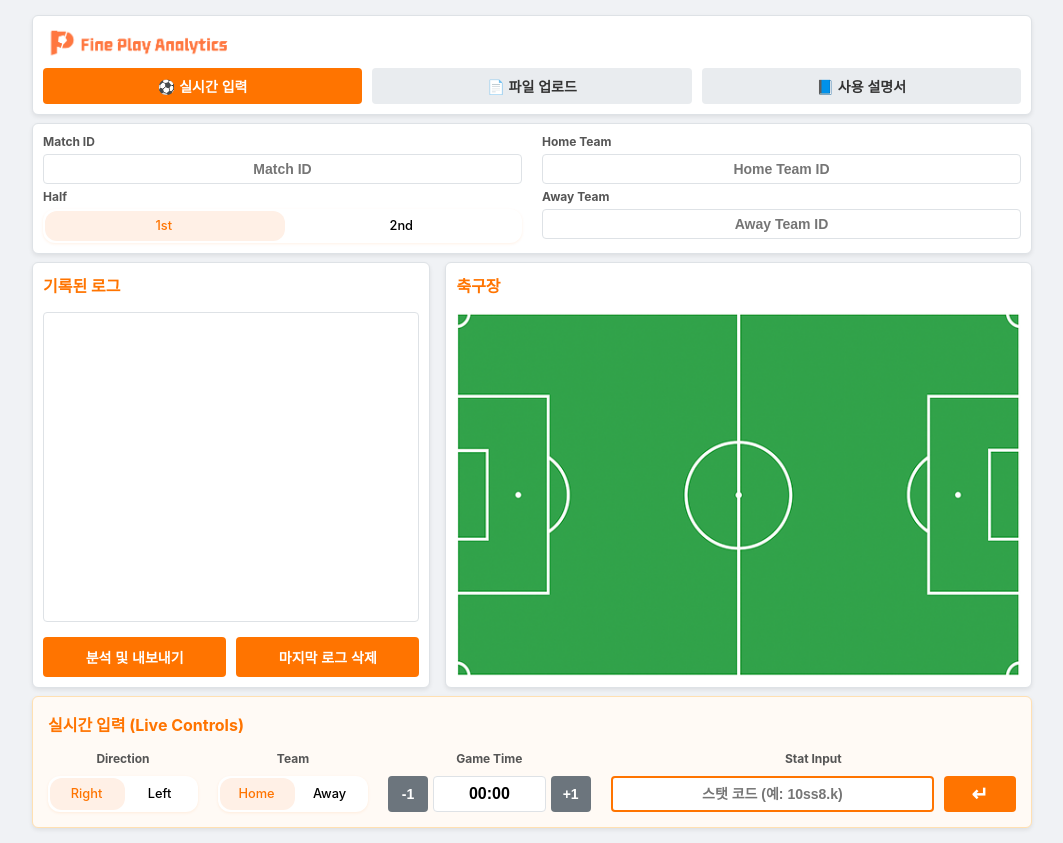
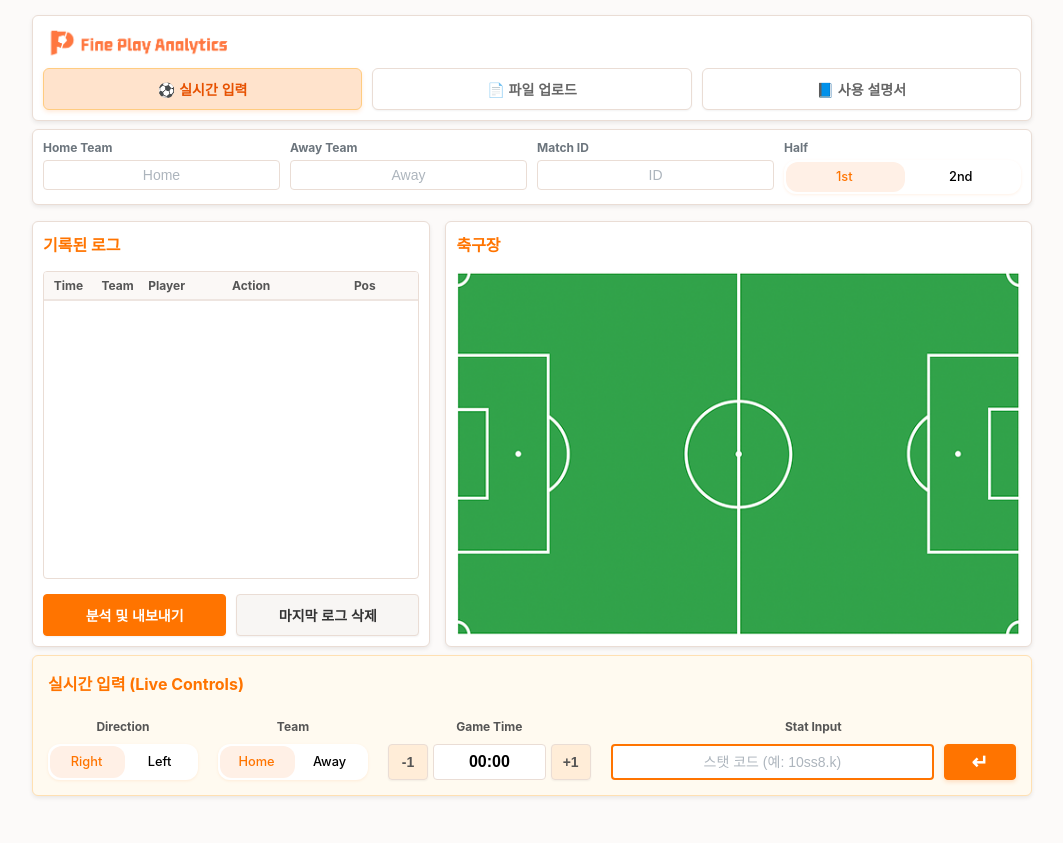
Before and after one commit to Yoonsh0214/FPA_Streamlit_App, a plain HTML site: page templates/index.html in a window 1280 px wide. Shown: the whole page, without its empty margins (108-1171 px from the left). After the commit the page ends 811 px from the top, so only its background shows below. Drawn offline with Linux system fonts and the light colour scheme.

Commit message:
ui 개선 4

```diff
--- a/templates/index.html
+++ b/templates/index.html
@@ -8,12 +8,29 @@
     <style>
         :root {
             --primary-color: #FF7400;
-            --primary-hover: #cc5d00;
-            --bg-color: #f0f2f5;
+            /* Original Primary (Keep for Logo/Highlights if needed) */
+            --soft-primary: #FFAB40;
+            /* Lighter Button Color */
+            --soft-primary-hover: #FF9100;
+            --bg-color: #fcfaf9;
+            /* Warm Neutral (Gray + Hint of Orange) */
             --card-bg: #ffffff;
             --text-color: #333;
-            --border-color: #dee2e6;
+            --border-color: #eaddd5;
+            /* Warm Border */
             --shadow: 0 2px 4px rgba(0, 0, 0, 0.08);
+            /* Revert shadow */
+            --gray-light: #fbf8f6;
+            /* Warm Light Gray */
+            --gray-medium: #eee5e0;
+            /* Warm Medium Gray */
+        }
+
+        /* Specific override for placeholder */
+        ::placeholder {
+            color: #adb5bd;
+            font-weight: normal;
+            font-size: 14px;
         }
 
         body {
@@ -259,17 +276,50 @@
         button {
             width: 100%;
             padding: 10px;
-            border: none;
+            border: 1px solid var(--border-color);
             border-radius: 4px;
-            background-color: var(--primary-color);
-            color: white;
+            border: 1px solid var(--border-color);
+            border-radius: 4px;
+            background-color: #f8f6f4;
+            /* Light Warm Gray to distinguish from inputs */
+            color: #333;
+            /* Dark Text */
             cursor: pointer;
             font-size: 14px;
             font-weight: bold;
-            transition: background-color 0.2s;
+            box-shadow: 0 1px 2px rgba(0, 0, 0, 0.05);
+            /* Add Shadow */
+            transition: all 0.2s;
         }
 
         button:hover {
+            background-color: #eee5e0;
+            /* Slightly darker warm gray on hover */
+            border-color: #dbe0e4;
+            box-shadow: 0 2px 4px rgba(0, 0, 0, 0.1);
+        }
+
+        /* Keep Submit Button Vibrant */
+        #submit_stat {
+            background-color: var(--primary-color);
+            color: white;
+            border: 1px solid var(--primary-color);
+            box-shadow: 0 2px 4px rgba(255, 116, 0, 0.2);
+        }
+
+        #submit_stat:hover {
+            background-color: var(--primary-hover);
+            border-color: var(--primary-hover);
+            box-shadow: 0 4px 8px rgba(255, 116, 0, 0.3);
+        }
+
+        #export_logs {
+            background-color: var(--primary-color);
+            color: white;
+            border: 1px solid var(--primary-color);
+        }
+
+        #export_logs:hover {
             background-color: var(--primary-hover);
         }
 
@@ -279,15 +329,30 @@
         }
 
         #mode-selector button {
-            background-color: #e9ecef;
-            color: var(--text-color);
+            background-color: #fff;
+            color: #666;
             flex: 1;
-            padding: 8px;
+            padding: 10px;
+            border: 1px solid #eaddd5;
+            border-radius: 6px;
+            box-shadow: 0 1px 2px rgba(0, 0, 0, 0.05);
+            /* Added Shadow */
+            transition: all 0.2s;
+        }
+
+        #mode-selector button:hover {
+            background-color: #f8f9fa;
         }
 
         #mode-selector button.active {
-            background-color: var(--primary-color);
-            color: white;
+            background-color: #FFE3CC;
+            /* Primary mixed with White (~20% tint) */
+            color: #E65100;
+            /* Dark Orange Text */
+            font-weight: bold;
+            border-color: #FFCC80;
+            box-shadow: 0 2px 4px rgba(255, 116, 0, 0.15);
+            /* Orange tinted shadow */
         }
 
         @media (max-width: 800px) {
@@ -323,7 +388,7 @@
         .input-label {
             font-size: 12px;
             font-weight: bold;
-            color: #555;
+            color: #6c757d;
             margin-bottom: 5px;
             display: block;
         }
@@ -418,11 +483,68 @@
 
         /* Highlighting Live Controls Panel */
         .card.highlight-card {
-            background-color: #fffaf5;
+            background-color: #fffaf0;
+            /* Keep warm bg only for highlight card */
             /* Even lighter primary color */
             border: 1px solid #ffe0b2;
             padding: 15px;
             /* Increased padding for emphasis */
+        }
+
+        .card.highlight-card h4 {
+            margin-bottom: 24px;
+            /* Increased from 15px */
+        }
+
+        /* Log Table Styles */
+        .log-container {
+            flex-grow: 1;
+            height: 100%;
+            /* Fill parent height */
+            overflow-y: auto;
+            border: 1px solid var(--border-color);
+            border-radius: 4px;
+            background: #fff;
+            margin-bottom: 0;
+            max-height: 400px;
+            /* Limit height to enable scrolling */
+        }
+
+        .log-table {
+            width: 100%;
+            table-layout: fixed;
+            /* Enforce fixed column widths */
+            border-collapse: collapse;
+            font-size: 12px;
+            /* Reduced font size */
+        }
+
+        .log-table th,
+        .log-table td {
+            padding: 6px;
+            /* Reduced padding */
+            text-align: center;
+            border-bottom: 1px solid var(--gray-medium);
+            white-space: nowrap;
+            overflow: hidden;
+            /* Hide overflow */
+            text-overflow: ellipsis;
+            /* Add ellipsis (...) */
+        }
+
+        .log-table th {
+            background-color: var(--gray-light);
+            position: sticky;
+            top: 0;
+            font-weight: bold;
+            color: #555;
+            color: #555;
+            border-bottom: 2px solid var(--gray-medium);
+            z-index: 1;
+        }
+
+        .log-table tr:last-child td {
+            border-bottom: none;
         }
     </style>
 </head>
@@ -441,15 +563,33 @@
         </div>
 
         <!-- 게임 설정 카드 (신규 추가) -->
-        <div class="card" style="margin-bottom: 8px;">
-            <div class="setup-container">
-                <!-- 왼쪽 컬럼: Match ID & Half -->
-                <div class="setup-column">
-                    <div>
+
+
+        <!-- 실시간 입력 모드 -->
+        <div id="live-mode-container" class="main-container">
+            <!-- 게임 설정 카드 (신규 추가) -->
+            <div class="card" style="margin-bottom: 8px;">
+                <div class="setup-container" style="display: flex; gap: 10px; width: 100%;">
+                    <!-- 1. Home Team -->
+                    <div style="flex: 1;">
+                        <span class="input-label">Home Team</span>
+                        <input type="text" id="teamid_h" class="setup-input" placeholder="Home">
+                    </div>
+
+                    <!-- 2. Away Team -->
+                    <div style="flex: 1;">
+                        <span class="input-label">Away Team</span>
+                        <input type="text" id="teamid_a" class="setup-input" placeholder="Away">
+                    </div>
+
+                    <!-- 3. Match ID -->
+                    <div style="flex: 1;">
                         <span class="input-label">Match ID</span>
-                        <input type="text" id="match_id" class="setup-input" placeholder="Match ID">
+                        <input type="text" id="match_id" class="setup-input" placeholder="ID">
                     </div>
-                    <div>
+
+                    <!-- 4. Half Toggle -->
+                    <div style="flex: 1;">
                         <span class="input-label">Half</span>
                         <div class="tabs">
                             <input type="radio" id="half_1st" name="half" value="1st" checked>
@@ -460,29 +600,28 @@
                         </div>
                     </div>
                 </div>
-
-                <!-- 오른쪽 컬럼: Home & Away Team -->
-                <div class="setup-column">
-                    <div>
-                        <span class="input-label">Home Team</span>
-                        <input type="text" id="teamid_h" class="setup-input" placeholder="Home Team ID">
-                    </div>
-                    <div>
-                        <span class="input-label">Away Team</span>
-                        <input type="text" id="teamid_a" class="setup-input" placeholder="Away Team ID">
-                    </div>
-                </div>
             </div>
-        </div>
-
-        <!-- 실시간 입력 모드 -->
-        <div id="live-mode-container" class="main-container">
 
             <!-- 상단: 로그 + 축구장 (visual-container) -->
             <div class="visual-container">
                 <div class="card">
                     <h2>기록된 로그</h2>
-                    <textarea id="log_display" rows="12"></textarea>
+                    <div class="log-container">
+                        <table class="log-table" id="log_table">
+                            <thead>
+                                <tr>
+                                    <th style="width: 12%;">Time</th>
+                                    <th style="width: 12%;">Team</th>
+                                    <th style="width: 12%;">Player</th>
+                                    <th style="width: 34%;">Action</th>
+                                    <th style="width: 30%;">Pos</th>
+                                </tr>
+                            </thead>
+                            <tbody>
+                                <!-- Logs will be added here -->
+                            </tbody>
+                        </table>
+                    </div>
                     <div class="button-group">
                         <button id="export_logs">분석 및 내보내기</button>
                         <button id="delete_last">마지막 로그 삭제</button>
@@ -531,11 +670,11 @@
                             <p class="control-label">Game Time</p>
                             <div style="display: flex; gap: 5px; align-items: center; width: 100%;">
                                 <button id="time_minus"
-                                    style="width: 40px; height: 36px; flex: none; background-color: #6c757d; padding: 0;">-1</button>
+                                    style="width: 40px; height: 36px; flex: none; padding: 0; color: #555; background-color: rgba(255, 116, 0, 0.1);">-1</button>
                                 <input type="text" id="timeline" value="00:00"
                                     style="flex: 1; height: 36px; text-align: center; font-weight: bold; font-size: 16px;">
                                 <button id="time_plus"
-                                    style="width: 40px; height: 36px; flex: none; background-color: #6c757d; padding: 0;">+1</button>
+                                    style="width: 40px; height: 36px; flex: none; padding: 0; color: #555; background-color: rgba(255, 116, 0, 0.1);">+1</button>
                             </div>
                         </div>
 
@@ -579,7 +718,7 @@
 
         const fieldWrapper = document.getElementById('field-wrapper');
         const fieldImage = document.getElementById('field-image');
-        const logDisplay = document.getElementById('log_display');
+        const logTableBody = document.querySelector('#log_table tbody'); // Changed from textarea
 
         // 모드 전환 로직
         const liveModeContainer = document.getElementById('live-mode-container');
@@ -760,7 +899,23 @@
 
             if (response.ok) {
                 logs.push(data.log_text);
-                logDisplay.value = logs.join('\n');
+
+                // Add row to table
+                const row = document.createElement('tr');
+                const logData = data.log_data;
+                row.innerHTML = `
+                    <td>${logData.Time}</td>
+                    <td>${logData.Team}</td>
+                    <td>${logData.Player}</td>
+                    <td>${logData.Action}</td>
+                    <td>${logData.Coord}</td>
+                `;
+                logTableBody.appendChild(row);
+
+                // Auto scroll to bottom
+                const logContainer = document.querySelector('.log-container');
+                logContainer.scrollTop = logContainer.scrollHeight;
+
                 clearDots();
                 document.getElementById('stat_input').value = '';
             } else {
@@ -771,7 +926,10 @@
         document.getElementById('delete_last').addEventListener('click', () => {
             if (logs.length > 0) {
                 logs.pop();
-                logDisplay.value = logs.join('\n');
+                // Remove last row
+                if (logTableBody.lastElementChild) {
+                    logTableBody.removeChild(logTableBody.lastElementChild);
+                }
             }
         });
 
```
Also changed, not shown: 1 other file.
